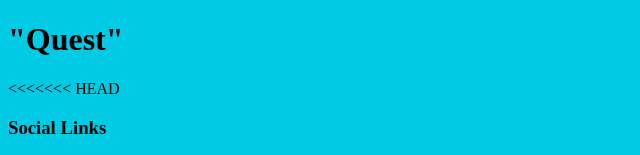
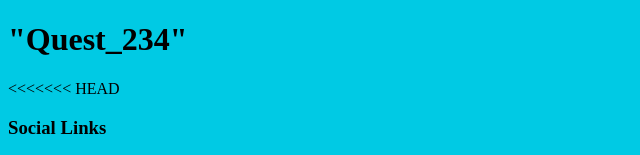
Before and after one commit to skambl2/Empty, a plain HTML site: page index.html in a window 1280 px wide. Shown: the top 155 px of the page, without its empty margins (0-640 px from the left). Drawn offline with Linux system fonts and the light colour scheme.

Commit message:
Changed same heading on branch heading_update

```diff
--- a/index.html
+++ b/index.html
@@ -10,7 +10,7 @@
 <body>
 
   <header>
-    <h1>"Quest"</h1>
+    <h1>"Quest_234"</h1>
   </header>
   <div class="container">
 	<main>
```
